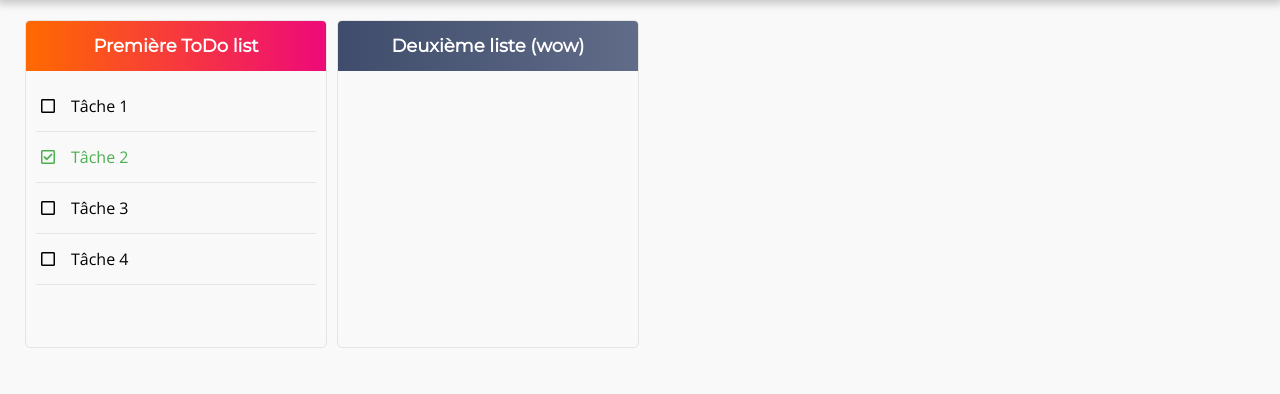
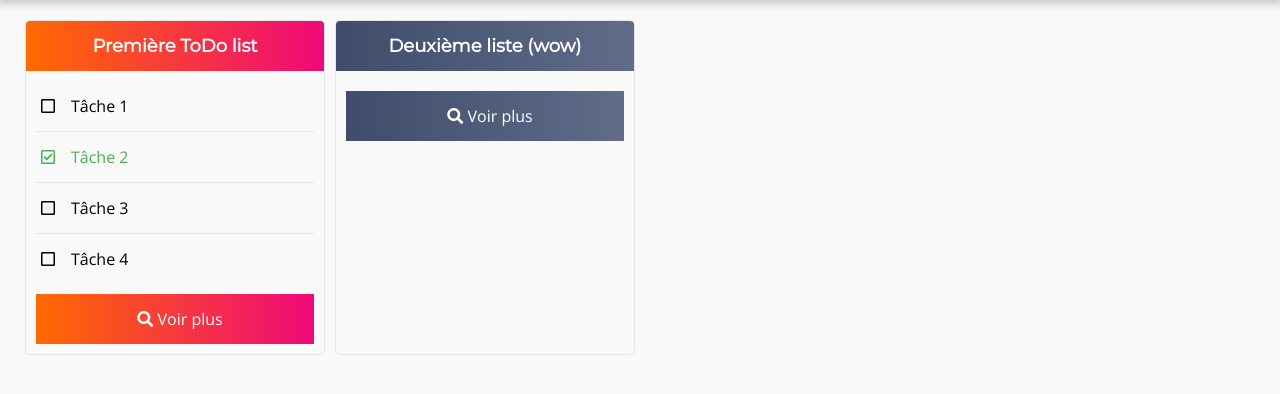
Before and after one commit to EmpireDemocratiqueDuPoulpe/Just-Do-It, a PHP site: page / in a window 1280 px wide. Shown: the part 95-489 px from the top of the page. Run offline with PHP 8.4, Linux system fonts and the light colour scheme; a user stored in the database is signed in; data comes from the database, SQL or seed files in the repository.

Commit message:
Ajout du bouton "Voir plus" sur les listes

```diff
--- a/assets/css/main.css
+++ b/assets/css/main.css
@@ -223,33 +223,68 @@ header {
     padding: 0 15px;
 }
 
-.todoList {
+.todoList, #addTodoList {
+    box-sizing: border-box;
     flex-grow: 0;
     flex-shrink: 0;
     width: 300px;
-    height: 326px;
+    height: 335px;
     margin: 20px 0 10px 10px;
     overflow: hidden;
     border: thin #e5e5e5 solid;
     border-radius: 5px;
 }
 
+/* Add todo list block */
+#addTodoList {
+    text-align: center;
+    color: #afafaf;
+    border-style: dashed;
+    border-width: medium;
+    white-space: nowrap;
+    cursor: pointer;
+    transition: background-color 250ms;
+}
+
+#addTodoList:hover {
+    background-color: #f0f0f0;
+}
+
+/* see: https://css-tricks.com/centering-in-the-unknown/ */
+#addTodoList:before {
+    content: '';
+    display: inline-block;
+    height: 100%;
+    vertical-align: middle;
+    margin-right: -0.25em; /* Adjusts for spacing */
+}
+
+#addTodoList div {
+    display: inline-block;
+    vertical-align: middle;
+    width: 100%;
+}
+/* end see */
+
 /* Colors */
-.todoList.purple .tlHead {
+.todoList.purple .tlHead,
+.todoList.purple .seeMore {
     background: #8E2DE2;  /* fallback for old browsers */
     background: -webkit-linear-gradient(to right, #4A00E0, #8E2DE2);  /* Chrome 10-25, Safari 5.1-6 */
     background: linear-gradient(to right, #4A00E0, #8E2DE2); /* W3C, IE 10+/ Edge, Firefox 16+, Chrome 26+, Opera 12+, Safari 7+ */
     color: #FFFFFF;
 }
 
-.todoList.blue .tlHead {
+.todoList.blue .tlHead,
+.todoList.blue .seeMore {
     background: #36D1DC;  /* fallback for old browsers */
     background: -webkit-linear-gradient(to right, #5B86E5, #36D1DC);  /* Chrome 10-25, Safari 5.1-6 */
     background: linear-gradient(to right, #5B86E5, #36D1DC); /* W3C, IE 10+/ Edge, Firefox 16+, Chrome 26+, Opera 12+, Safari 7+ */
     color: #FFFFFF;
 }
 
-.todoList.red .tlHead {
+.todoList.red .tlHead,
+.todoList.red .seeMore {
     background: #EB3349;  /* fallback for old browsers */
     background: -webkit-linear-gradient(to right, #F45C43, #EB3349);  /* Chrome 10-25, Safari 5.1-6 */
     background: linear-gradient(to right, #F45C43, #EB3349); /* W3C, IE 10+/ Edge, Firefox 16+, Chrome 26+, Opera 12+, Safari 7+ */
@@ -257,7 +292,8 @@ header {
 }
 
 /** ? **/
-.todoList.orange .tlHead {
+.todoList.orange .tlHead,
+.todoList.orange .seeMore {
     background: #FF416C;  /* fallback for old browsers */
     background: -webkit-linear-gradient(to right, #FF4B2B, #FF416C);  /* Chrome 10-25, Safari 5.1-6 */
     background: linear-gradient(to right, #FF4B2B, #FF416C); /* W3C, IE 10+/ Edge, Firefox 16+, Chrome 26+, Opera 12+, Safari 7+ */
@@ -265,42 +301,48 @@ header {
 }
 /** ? **/
 
-.todoList.pinkorange .tlHead {
+.todoList.pinkorange .tlHead,
+.todoList.pinkorange .seeMore {
     background: #ee0979;  /* fallback for old browsers */
     background: -webkit-linear-gradient(to right, #ff6a00, #ee0979);  /* Chrome 10-25, Safari 5.1-6 */
     background: linear-gradient(to right, #ff6a00, #ee0979); /* W3C, IE 10+/ Edge, Firefox 16+, Chrome 26+, Opera 12+, Safari 7+ */
     color: #FFFFFF;
 }
 
-.todoList.coral .tlHead {
+.todoList.coral .tlHead,
+.todoList.coral .seeMore {
     background: #ff9966;  /* fallback for old browsers */
     background: -webkit-linear-gradient(to right, #ff5e62, #ff9966);  /* Chrome 10-25, Safari 5.1-6 */
     background: linear-gradient(to right, #ff5e62, #ff9966); /* W3C, IE 10+/ Edge, Firefox 16+, Chrome 26+, Opera 12+, Safari 7+ */
     color: #FFFFFF;
 }
 
-.todoList.yellow .tlHead {
+.todoList.yellow .tlHead,
+.todoList.yellow .seeMore {
     background: #F7971E;  /* fallback for old browsers */
     background: -webkit-linear-gradient(to right, #FFD200, #F7971E);  /* Chrome 10-25, Safari 5.1-6 */
     background: linear-gradient(to right, #FFD200, #F7971E); /* W3C, IE 10+/ Edge, Firefox 16+, Chrome 26+, Opera 12+, Safari 7+ */
     color: #FFFFFF;
 }
 
-.todoList.green .tlHead {
+.todoList.green .tlHead,
+.todoList.green .seeMore {
     background: #00b09b;  /* fallback for old browsers */
     background: -webkit-linear-gradient(to right, #96c93d, #00b09b);  /* Chrome 10-25, Safari 5.1-6 */
     background: linear-gradient(to right, #96c93d, #00b09b); /* W3C, IE 10+/ Edge, Firefox 16+, Chrome 26+, Opera 12+, Safari 7+ */
     color: #FFFFFF;
 }
 
-.todoList.grey .tlHead {
+.todoList.grey .tlHead,
+.todoList.grey .seeMore {
     background: #606c88;  /* fallback for old browsers */
     background: -webkit-linear-gradient(to right, #3f4c6b, #606c88);  /* Chrome 10-25, Safari 5.1-6 */
     background: linear-gradient(to right, #3f4c6b, #606c88); /* W3C, IE 10+/ Edge, Firefox 16+, Chrome 26+, Opera 12+, Safari 7+ */
     color: #FFFFFF;
 }
 
-.todoList.black .tlHead {
+.todoList.black .tlHead,
+.todoList.black .seeMore {
     background: #232526;  /* fallback for old browsers */
     background: -webkit-linear-gradient(to right, #414345, #232526);  /* Chrome 10-25, Safari 5.1-6 */
     background: linear-gradient(to right, #414345, #232526); /* W3C, IE 10+/ Edge, Firefox 16+, Chrome 26+, Opera 12+, Safari 7+ */
@@ -335,7 +377,13 @@ header {
 }
 
 .tlBody li {
+    background-color: #F9F9F9;
     border-bottom: thin #e5e5e5 solid;
+
+}
+
+.tlBody li:hover {
+    background-color: #e5e5e5;
 }
 
 /* Checkboxes and labels */
@@ -349,7 +397,6 @@ header {
     height: 50px;
     line-height: 50px;
     padding: 0 5px;
-    background-color: #F9F9F9;
     transition: color 250ms;
     cursor: pointer;
     overflow: hidden;
@@ -357,18 +404,54 @@ header {
     white-space: nowrap;
 }
 
-.tlBody ul li:last-child label {
-    border-bottom: none;
+.tlBody ul li:nth-last-child(-n+2) {
+    border-bottom: none !important;
 }
 
 .tlBody ul input[type=checkbox]:checked + label {
     color: #4CAF50;
 }
 
-.tlBody ul label:hover {
-    background-color: #e5e5e5;
-}
-
 /* Icon before labels */
 .tlBody ul label:before { font-family: 'Font Awesome\ 5 Free', sans-serif; content: "\f0c8\2003"; }
 .tlBody ul input[type=checkbox]:checked + label:before { content: "\f14a\2003"; }
+
+/* "See more" button */
+.seeMore {
+    position: relative;
+    margin-top: 10px;
+    border-bottom: none !important;
+    cursor: pointer;
+}
+
+.seeMore:before {
+    content: ' ';
+    position: absolute;
+    top: 0;
+    right: 0;
+    bottom: 0;
+    left: 0;
+    -webkit-box-shadow: 5px 5px 5px 0px rgba(229,229,229,1);
+    -moz-box-shadow: 5px 5px 5px 0px rgba(229,229,229,1);
+    box-shadow: 5px 5px 5px 0px rgba(229,229,229,1);
+    opacity: 0;
+    transition: opacity 250ms;
+}
+
+.seeMore:hover:before {
+    opacity: 1;
+}
+
+.seeMore a {
+    display: block;
+    text-align: center;
+    color: #FFFFFF;
+    text-decoration: none;
+}
+
+.seeMore label {
+    background: none !important;
+}
+
+.seeMore label:before                           { content: "" !important; }
+.seeMore input[type=checkbox]:checked + label   { color: #FFFFFF !important; }
--- a/index.php
+++ b/index.php
@@ -59,6 +59,10 @@ foreach ($todoLists as $todoList) {
 
                             $tasks_count++;
                         }
+
+                        // "See more" button
+                        $see_more_id = "t".$todo_id."SeeMore";
+                        echo '<li class="seeMore"><a href="#"><input type="checkbox" id="'.$see_more_id.'"/><label for="'.$see_more_id.'"><i class="fas fa-search"></i> Voir plus</label></a></li>';
                     ?>
                 </ul>
             </div>
```
